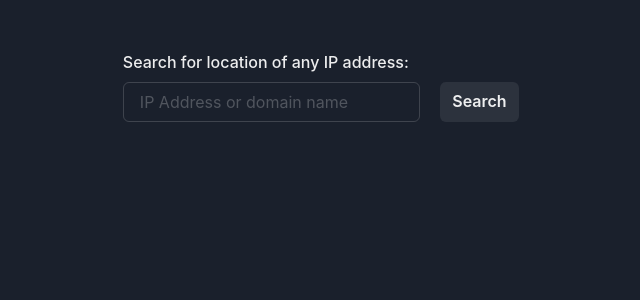
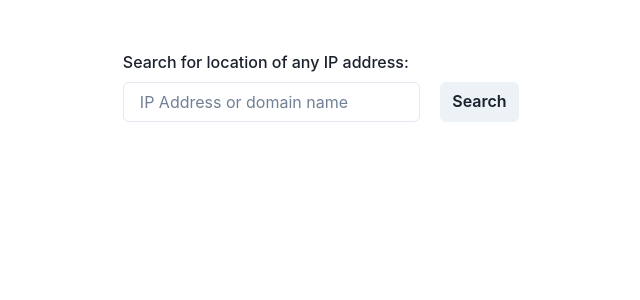
Before and after one commit to kswiatkov/ip-location, a React (Create React App) app: page / in a window 1280 px wide. Shown: the top 300 px of the page, without its empty margins (319-959 px from the left). Built offline with nearby package versions, Linux system fonts and the light colour scheme; no server answers.

Commit message:
change initial color mode to light

```diff
--- a/src/app/theme.ts
+++ b/src/app/theme.ts
@@ -1,7 +1,7 @@
 import { extendTheme, type ThemeConfig } from "@chakra-ui/react";
 
 const config: ThemeConfig = {
-  initialColorMode: "dark",
+  initialColorMode: "light",
   useSystemColorMode: false,
 };
 
```
